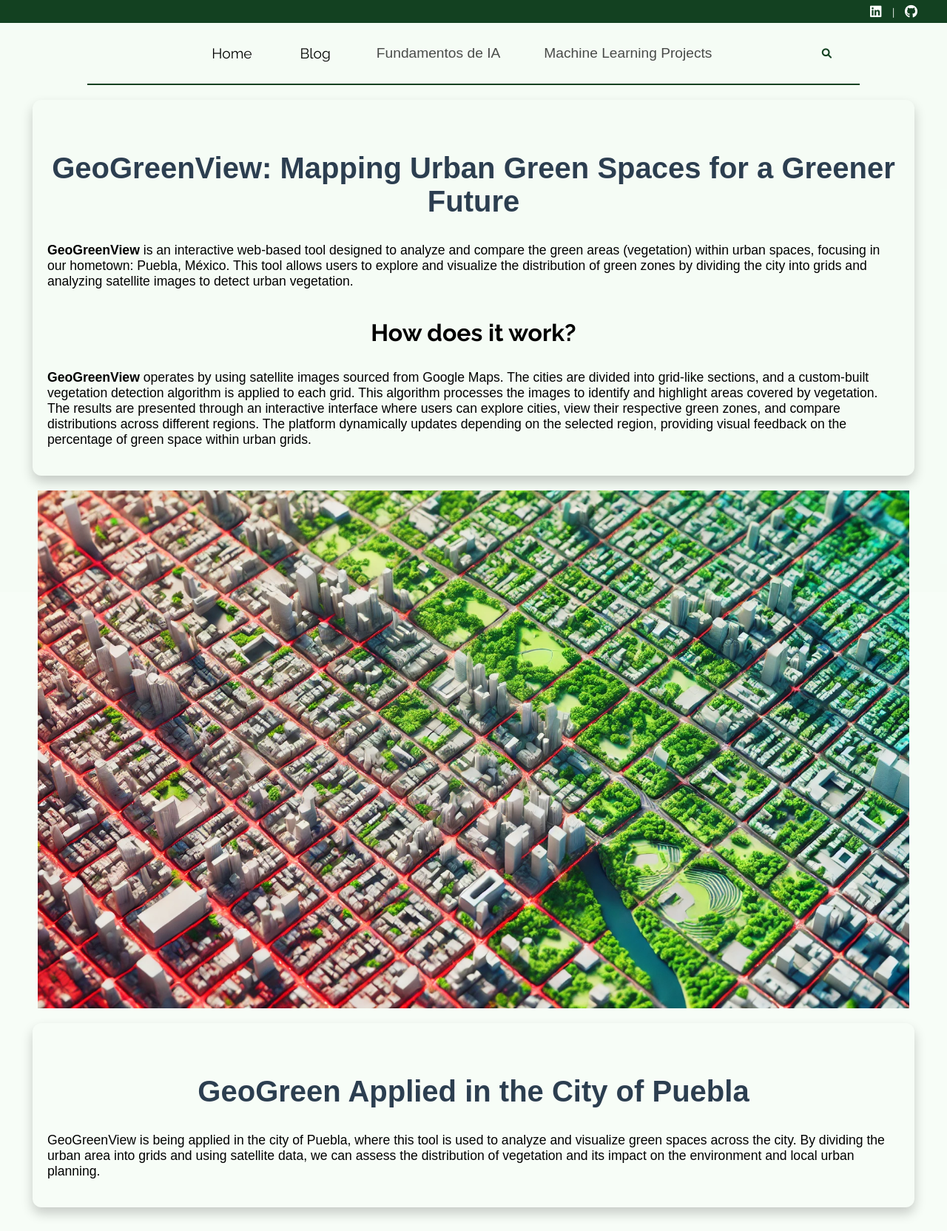
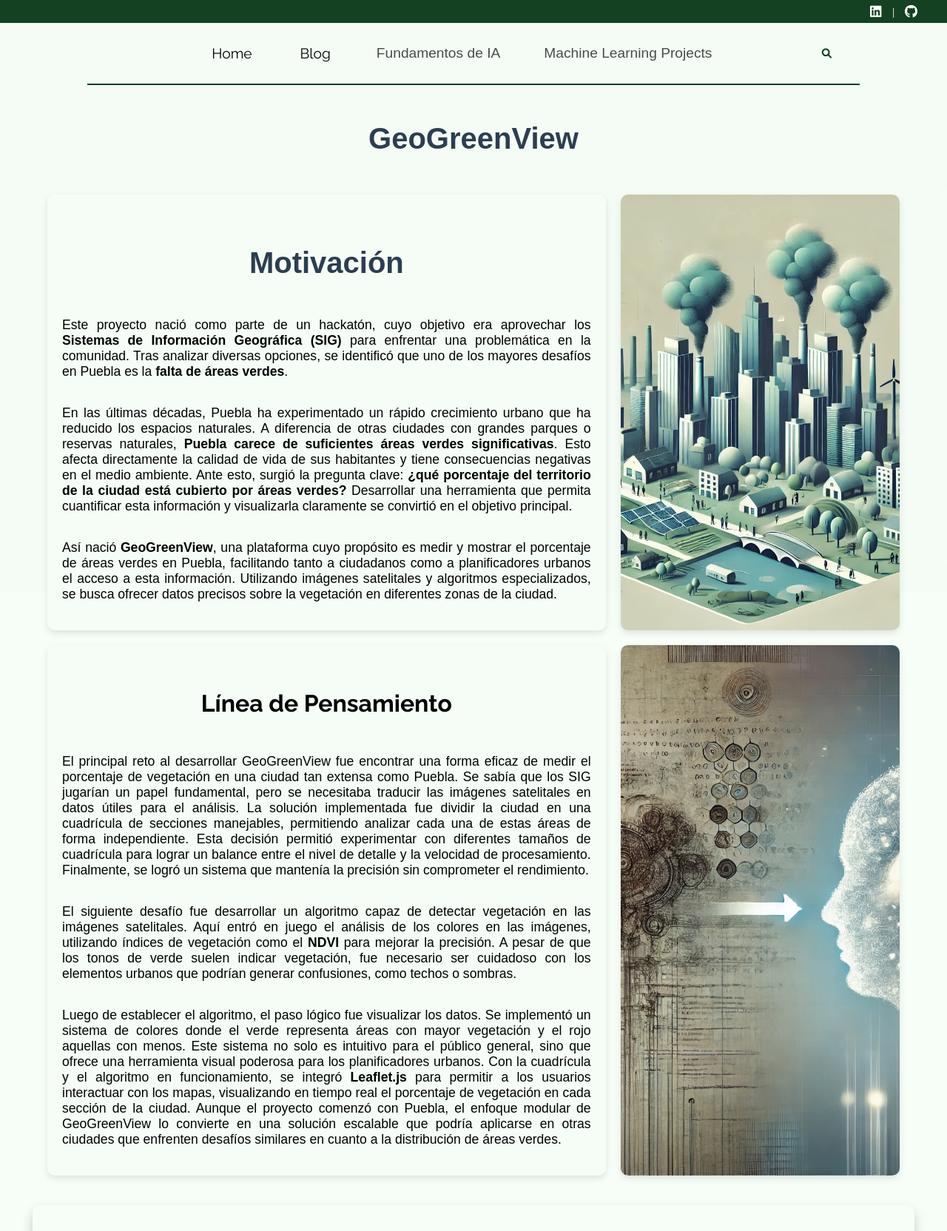
Before and after one commit to RafaSanCed/DataMind, a Flask app: page /GeoGreenView in a window 1280 px wide. Shown: the top 1664 px of the page at 74% size. Run offline with Flask 3, Linux system fonts and the light colour scheme; parts of the project's set-up code (start-up, migrations or seed data) failed here and were passed over; some libraries are stand-ins or nearby versions.

Commit message:
add: little changes

```diff
--- a/app/static/css/styles.css
+++ b/app/static/css/styles.css
@@ -42,6 +42,15 @@ header {
     border-radius: 12px;
     box-shadow: 0 4px 8px rgba(0, 0, 0, 0.1);
     text-align: justify;
+}
+
+/* Para centrar solo la imagen dentro del contenedor */
+.container img {
+    display: block;  /* Asegura que la imagen se comporte como un bloque */
+    margin-left: auto;
+    margin-right: auto;
+    max-width: 100%; /* Ajusta el tamaño máximo de la imagen */
+    height: auto; /* Mantiene la proporción de la imagen */
 }
 
 .parallaxdog {
@@ -104,6 +113,12 @@ header {
     display: flex;
     flex-direction: column;
     justify-content: center; /* Centra el contenido verticalmente */
+}
+
+
+.motivation-left p,
+.thoughts-creative-left p {
+  text-align: justify;
 }
 
 /* Imagen derecha arriba */
@@ -752,6 +767,7 @@ box-shadow: 0 4px 10px rgba(0, 0, 0, 0.1);
 label[for="opacityRange"] {
 display: block;
 margin-top: 20px;
+text-align: center;
 }
 
 input[type="range"] {
--- a/app/templates/geogreen.html
+++ b/app/templates/geogreen.html
@@ -8,46 +8,78 @@
 rel="stylesheet"
 href="https://unpkg.com/leaflet@1.7.1/dist/leaflet.css"
 />
+
+<h2>GeoGreenView</h2>
+
+<div class="motivation-container">
+  <!-- Parte superior izquierda: Motivación -->
+  <div class="motivation-left">
+    <h2>Motivación</h2>
+    <p>Este proyecto nació como parte de un hackatón, cuyo objetivo era aprovechar los <strong>Sistemas de Información Geográfica (SIG)</strong> para enfrentar una problemática en la comunidad. Tras analizar diversas opciones, se identificó que uno de los mayores desafíos en Puebla es la <strong>falta de áreas verdes</strong>.</p>
+
+    <p>En las últimas décadas, Puebla ha experimentado un rápido crecimiento urbano que ha reducido los espacios naturales. A diferencia de otras ciudades con grandes parques o reservas naturales, <strong>Puebla carece de suficientes áreas verdes significativas</strong>. Esto afecta directamente la calidad de vida de sus habitantes y tiene consecuencias negativas en el medio ambiente. Ante esto, surgió la pregunta clave: <strong>¿qué porcentaje del territorio de la ciudad está cubierto por áreas verdes?</strong> Desarrollar una herramienta que permita cuantificar esta información y visualizarla claramente se convirtió en el objetivo principal.</p>
+
+    <p>Así nació <strong>GeoGreenView</strong>, una plataforma cuyo propósito es medir y mostrar el porcentaje de áreas verdes en Puebla, facilitando tanto a ciudadanos como a planificadores urbanos el acceso a esta información. Utilizando imágenes satelitales y algoritmos especializados, se busca ofrecer datos precisos sobre la vegetación en diferentes zonas de la ciudad.</p>
+</div>
+
+
+  <!-- Parte superior derecha: Imagen relacionada con el problema -->
+  <div class="motivation-right-top">
+      <img src="/static/images/comunityproblem.webp" alt="Imagen relacionada con la motivación">
+  </div>
+
+  <!-- Parte inferior izquierda: Línea de pensamiento y proceso creativo -->
+  <div class="thoughts-creative-left">
+    <h3>Línea de Pensamiento</h3>
+    <p>El principal reto al desarrollar GeoGreenView fue encontrar una forma eficaz de medir el porcentaje de vegetación en una ciudad tan extensa como Puebla. Se sabía que los SIG jugarían un papel fundamental, pero se necesitaba traducir las imágenes satelitales en datos útiles para el análisis. La solución implementada fue dividir la ciudad en una cuadrícula de secciones manejables, permitiendo analizar cada una de estas áreas de forma independiente. Esta decisión permitió experimentar con diferentes tamaños de cuadrícula para lograr un balance entre el nivel de detalle y la velocidad de procesamiento. Finalmente, se logró un sistema que mantenía la precisión sin comprometer el rendimiento.</p>
+
+    <p>El siguiente desafío fue desarrollar un algoritmo capaz de detectar vegetación en las imágenes satelitales. Aquí entró en juego el análisis de los colores en las imágenes, utilizando índices de vegetación como el <strong>NDVI</strong> para mejorar la precisión. A pesar de que los tonos de verde suelen indicar vegetación, fue necesario ser cuidadoso con los elementos urbanos que podrían generar confusiones, como techos o sombras.</p>
+
+    <p>Luego de establecer el algoritmo, el paso lógico fue visualizar los datos. Se implementó un sistema de colores donde el verde representa áreas con mayor vegetación y el rojo aquellas con menos. Este sistema no solo es intuitivo para el público general, sino que ofrece una herramienta visual poderosa para los planificadores urbanos. Con la cuadrícula y el algoritmo en funcionamiento, se integró <strong>Leaflet.js</strong> para permitir a los usuarios interactuar con los mapas, visualizando en tiempo real el porcentaje de vegetación en cada sección de la ciudad. Aunque el proyecto comenzó con Puebla, el enfoque modular de GeoGreenView lo convierte en una solución escalable que podría aplicarse en otras ciudades que enfrenten desafíos similares en cuanto a la distribución de áreas verdes.</p>
+  </div>
+
+  <!-- Parte inferior derecha: Imagen relacionada con el proceso creativo -->
+  <div class="motivation-right-bottom">
+      <img src="/static/images/creativo.webp" alt="Imagen relacionada con el proceso creativo">
+  </div>
+</div>
+
 <div class="container">
-    <h2>GeoGreenView: Mapping Urban Green Spaces for a Greener Future</h2>
+  <h2>Mapeando Espacios Verdes Urbanos para un Futuro Más Verde</h2>
+  <p><strong>GeoGreenView</strong> es una herramienta web interactiva diseñada para analizar y comparar las áreas verdes en zonas urbanas, comenzando con Puebla. A través de una interfaz intuitiva, los usuarios pueden explorar la distribución de la vegetación en la ciudad, dividida en cuadrículas, y visualizar los resultados a partir del análisis de imágenes satelitales.</p>
 
-    <p>
-        <strong>GeoGreenView</strong> is an interactive web-based tool designed to analyze and compare the green areas (vegetation) within urban spaces, focusing in our hometown: Puebla, México. This tool allows users to explore and visualize the distribution of green zones by dividing the city into grids and analyzing satellite images to detect urban vegetation.        </p>
-    <h3>How does it work?</h3>
-    <p>
-        <strong>GeoGreenView</strong> operates by using satellite images sourced from Google Maps. The cities are divided into grid-like sections, and a custom-built vegetation detection algorithm is applied to each grid. This algorithm processes the images to identify and highlight areas covered by vegetation. The results are presented through an interactive interface where users can explore cities, view their respective green zones, and compare distributions across different regions. The platform dynamically updates depending on the selected region, providing visual feedback on the percentage of green space within urban grids.
-    </p>
+  <h3>¿Cómo funciona?</h3>
+  <p>Se utilizan imágenes satelitales de Google Maps, dividiendo las ciudades en cuadrículas y aplicando un algoritmo personalizado para detectar vegetación en cada sección. Los resultados se presentan en una plataforma interactiva donde los usuarios pueden explorar las diferentes áreas, comparar los niveles de vegetación y obtener una visión más clara de la distribución verde en la ciudad.</p>
 </div>
+
 
 <div class="parallaxgeogreen"></div>
 
 <div class="container">
-        <h2>GeoGreen Applied in the City of Puebla</h2>
-        <p>
-        GeoGreenView is being applied in the city of Puebla, where this tool is used to analyze and visualize green spaces across the city. By dividing the urban area into grids and using satellite data, we can assess the distribution of vegetation and its impact on the environment and local urban planning.
-        </p>
+  <h3>GeoGreen aplicado en Puebla</h3>
+  <p><strong>GeoGreenView</strong> se implementa en la ciudad de Puebla, donde se analiza y visualiza los espacios verdes. Al dividir la ciudad en cuadrículas y utilizando datos satelitales, evaluamos la distribución de la vegetación y su impacto en el medio ambiente y la planificación urbana.</p>
 </div>
 
 
 <div class="container_geo">
     <div id="map"></div>
     <div id="controls">
-    <button id="analyze-grid">Analyze Grids</button>
+    <button id="analyze-grid">Analizar cuadrículas</button>
 
     <!-- Opacity Slider -->
-    <label for="opacityRange">Opacity: </label>
+    <label for="opacityRange">Opacidad: </label>
     <input type="range" id="opacityRange" min="10" max="100" value="10" />
 
         <!-- Legend for Vegetation Levels -->
     <div id="legend">
-        <h4>Vegetation Levels</h4>
-        <i style="background: red"></i> <b>Low</b> (0-10%)<br />
+        <h4>Niveles de vegetación</h4>
+        <i style="background: red"></i> <b>Bajo</b> (0-10%)<br />
         <i style="background: orange"></i>
-        <b>Medium-Low</b>(10-20%)<br />
-        <i style="background: yellow"></i> <b>Medium</b> (20-30%)<br />
+        <b>Medio-Bajo </b>(10-20%)<br />
+        <i style="background: yellow"></i> <b>Medio</b> (20-30%)<br />
         <i style="background: yellowgreen"></i
-        ><b>Medium-High</b> (30-50%)<br />
-        <i style="background: green"></i><b>High</b> (50-100%)<br />
+        ><b>Medio-Alto</b> (30-50%)<br />
+        <i style="background: green"></i><b>Alto</b> (50-100%)<br />
     </div>
     </div>
     </div>
@@ -55,78 +87,58 @@ href="https://unpkg.com/leaflet@1.7.1/dist/leaflet.css"
 
 
 <div class="container">
-    <h3>Why does it matter? </h3>
-    <p>
-        Urban green spaces play a crucial role in enhancing the quality of life and environmental health in cities. These areas, which include parks, tree-lined streets, and urban forests, provide a multitude of benefits that positively impact both individuals and communities.
-    </p>
-    <p>
-        First and foremost, green spaces are essential for improving public health. They encourage physical activity such as walking, cycling, and jogging, which contributes to reducing rates of cardiovascular diseases, obesity, and other health issues. Moreover, they promote mental well-being by reducing stress and improving cognitive function. Studies show that access to nature and green spaces can lower the rates of anxiety, depression, and other mental health issues, particularly in disadvantaged communities that otherwise lack access to such resources
-        <a href="https://www.weforum.org/agenda/2021/05/nature-green-space-urban-cities-exercise-fresh-air/" class="reference-link" target="_blank">[1]</a>
+  <h3>¿Por qué es importante?</h3>
+  <p>Los espacios verdes juegan un papel esencial en la calidad de vida urbana. Desde promover actividades físicas hasta mitigar el impacto del cambio climático, estos espacios son fundamentales para mejorar la salud tanto física como mental de los habitantes, y también para reducir el efecto de isla de calor urbana, una preocupación creciente en ciudades como Puebla.</p>
+
+  <p>Los espacios verdes fomentan la actividad física, mejoran la salud mental y reducen el estrés. Además, contribuyen a la mitigación del cambio climático, reducen el calor urbano y mejoran la calidad del aire al absorber contaminantes
+  <a href="https://www.weforum.org/agenda/2021/05/nature-green-space-urban-cities-exercise-fresh-air/" class="reference-link" target="_blank">[1]</a>
         <a href="https://www.nhm.ac.uk/discover/why-we-need-green-spaces-in-cities.html" class="reference-link" target="_blank">[2].</a>
     </p>
 
+      <p>GeoGreenView aspira a concienciar a la población y a proporcionar a los responsables de la planificación urbana una herramienta para tomar decisiones basadas en datos
+      <a href="https://www.isglobal.org/en/healthisglobal/-/custom-blog-portlet/why-more-green-space-is-essential-for-cities/4735173/0" class="reference-link" target="_blank">[3].</a>
+
+    </p>
+
+    <h3>¿Qué porcentaje de las ciudades debería ser de áreas verdes?</h3>
     <p>
-    From an environmental perspective, green areas mitigate the urban heat island effect, a phenomenon where urban spaces experience higher temperatures due to heat trapped by buildings and infrastructure. By cooling these areas, green spaces reduce energy consumption for air conditioning and help counteract climate change. Additionally, they improve air quality by absorbing pollutants and filtering harmful gases like carbon dioxide
-    <a href="https://www.isglobal.org/en/healthisglobal/-/custom-blog-portlet/why-more-green-space-is-essential-for-cities/4735173/0" class="reference-link" target="_blank">[3].</a>
-
+      El porcentaje recomendado de áreas verdes en una ciudad es un tema de creciente interés, ya que estos espacios juegan un papel crucial en la calidad de vida urbana. Según la Organización Mundial de la Salud (OMS), se sugiere que cada ciudad debería contar con al menos 9 metros cuadrados de área verde por habitante para garantizar una vida saludable. Sin embargo, algunos expertos y organizaciones ambientales abogan por metas aún más ambiciosas.
+    </p>
+    <p>
+      Diversos estudios han indicado que aproximadamente entre el 15-20% del territorio urbano debería estar destinado a áreas verdes. Este porcentaje puede variar dependiendo de la densidad poblacional y las características geográficas de cada ciudad. En regiones densamente pobladas, como algunas megaciudades, alcanzar estos niveles puede ser un desafío, lo que refuerza la necesidad de diseñar y planificar estratégicamente los espacios verdes para garantizar un acceso equitativo a todos los residentes.
+    </p>
+    <p>
+      Contar con un mayor porcentaje de áreas verdes no solo proporciona beneficios estéticos y recreativos, sino que también es crucial para la sostenibilidad ambiental de las ciudades. Los espacios verdes ayudan a mejorar la calidad del aire, reducen el efecto de isla de calor urbana y mitigan los efectos del cambio climático al absorber CO2. Además, promueven la biodiversidad local y ofrecen espacios seguros para la interacción social y la recreación.
+    </p>
+    <p>
+      En definitiva, mientras más áreas verdes tenga una ciudad, mejor será la calidad de vida de sus habitantes. Las áreas verdes no son un lujo, sino una necesidad vital para el bienestar físico y mental de las poblaciones urbanas.
     </p>
 </div>
 
 <div class="container">
-    <h3>What benefits does it have?</h3>
-    <p>
-        We believe that this project raises awareness, it highlights the importance of green areas in urban spaces, focusing in their positive impact on air quality, mental well-being, public health, and overall quality of life.
-        Also, the tool could potentially offer policymakers and urban planners a data-driven comparison of green space distribution, emphasizing the need for sustainable urban development in cities with low green area density.
-        And finally, by providing a user-friendly and interactive experience, it encourages the public to learn about the significance of green spaces in our home town and supports advocacy for urban vegetation.        </p>
-    <h3>What do we hope to achieve?</h3>
-    <p>
-        GeoGreenView aims to foster an understanding of the critical role of green spaces in urban planning. It seeks to inform both policymakers and citizens about the disparities in green space availability and the need for greener, more sustainable urban environments. Through the interactive display of this information, the tool aspires to encourage more proactive approaches to urban development that prioritize the integration of green areas, especially in cities where these spaces are limited.        </p>
-</div>
-
-<div class="container">
-    <h3>What percentage of cities should be green areas?</h3>
-    <p>
-    The recommended percentage of green areas in a city is a topic of increasing interest, as these spaces play a crucial role in the quality of urban life. According to the World Health Organization (WHO), it is suggested that each city should have at least 9 square meters of green space per inhabitant to ensure a healthy quality of life. However, some experts and environmental organizations advocate for even more ambitious goals.
+    <h2>Copenhague: Un Modelo de Espacios Verdes Urbanos</h2>
+    <img src="{{ url_for('static', filename='images/copenhagen.jpg') }}"
+    alt="Copenhagen Green Spaces">
+        <p>
+      Copenhague, Dinamarca, es un ejemplo mundial de planificación urbana verde, integrando espacios naturales en su desarrollo de manera armónica. Con el objetivo de ser carbono-neutral para 2025, Copenhague muestra que el desarrollo sostenible es fundamental para mejorar la calidad de vida.
     </p>
     <p>
-    Various studies have indicated that around 15-20% of urban territory should be dedicated to green areas. This percentage can vary depending on population density and the geographic characteristics of each city. In densely populated regions, such as some megacities, achieving these levels can be challenging, reinforcing the need to strategically design and plan green spaces to ensure equitable access for all residents.
+      Con parques, calles arboladas y techos verdes, la ciudad ha logrado reducir el calor urbano, mejorar la calidad del aire y ofrecer espacios recreativos para sus ciudadanos. GeoGreenView sigue este modelo, enfocándose en cómo se distribuyen las áreas verdes en las ciudades, permitiendo a los usuarios visualizar, a través de datos en tiempo real, cómo se distribuye la vegetación en cada área de Puebla.
     </p>
     <p>
-    Having a higher percentage of green areas not only provides aesthetic and recreational benefits but is also crucial for the environmental sustainability of cities. Green spaces help improve air quality, reduce urban heat islands, and mitigate the effects of climate change by absorbing CO2. They also promote local biodiversity and provide safe spaces for social interaction and recreation.
-    </p>
-    <p>
-    Ultimately, the more green a city has, the better the quality of life for its inhabitants. Green areas are not a luxury, but a vital necessity for the physical and mental well-being of urban populations.
+      La cuadrícula de la imagen representa la proporción de vegetación en diferentes partes de la ciudad. Al igual que en Copenhague, GeoGreenView tiene como objetivo ayudar a las ciudades a mejorar su infraestructura verde, asegurando que las áreas verdes sean una prioridad en la planificación urbana futura.
     </p>
 </div>
 
 <div class="container">
-    <h2>Copenhagen: A Model of Urban Green Spaces</h2>
-    <img src="{{ url_for('static', filename='img/copenhagen.jpg') }}"
-    alt="Copenhagen Green Spaces"
-    style="width: 80%; height: auto; border-radius: 8px; display: block; margin: 0 auto;">
-    <p>
-    Copenhagen, Denmark, is widely recognized as one of the greenest cities in the world. Over the years, the city has made great strides in integrating green spaces into its urban landscape, aiming for a harmonious balance between urban development and nature. The city has set ambitious goals to become carbon-neutral by 2025, and its green initiatives play a crucial role in achieving this vision.
-    </p>
-    <p>
-    With parks, tree-lined streets, and green rooftops, Copenhagen prioritizes green areas not only for their aesthetic appeal but also for their role in improving air quality, reducing urban heat, and providing spaces for outdoor activities. One of the most iconic green spaces in the city is the King's Garden, which offers both residents and visitors a natural refuge in the heart of the city.
-    </p>
-    <p>
-    The city is also leading the way with innovative urban planning that incorporates green elements into residential and commercial areas. For example, the Superkilen Park is a public space that combines art, green areas, and recreational spaces, enhancing the quality of life for Copenhagen's residents.
-    </p>
-    <p>
-    Copenhagen's commitment to sustainability and urban greenery serves as an inspiring model for cities worldwide, demonstrating that a strong focus on green spaces can lead to both environmental benefits and a higher quality of life for its citizens.
-    </p>
-</div>
-
-<div class="container">
-    <h2>Select Other Cities in Mexico</h2>
-    <p>Choose a city from the list below to explore its green areas using the GeoGreenView tool. </p>
+    <h2>Selecciona Otras Ciudades en México</h2>
+    <p>Elige una ciudad de la lista a continuación para explorar sus áreas verdes utilizando la herramienta GeoGreenView.</p>
 </div>
 
 
 <div class="container_buttons">
     <!-- City selection buttons -->
-    <button id= "Change_city", onclick="moveToCity(19.4326, -99.1332, 13)">Mexico City</button>
+    <button id= "Change_city", onclick="moveToCity(19.4326, -99.1332, 13)">Ciudad de México</button>
     <button id= "Change_city", onclick="moveToCity(20.6597, -103.3496, 13)">Guadalajara</button>
     <button id= "Change_city", onclick="moveToCity(25.6866, -100.3161, 13)">Monterrey</button>
     <button id= "Change_city", onclick="moveToCity(21.1619, -86.8515, 13)">Cancún</button>
@@ -137,23 +149,23 @@ href="https://unpkg.com/leaflet@1.7.1/dist/leaflet.css"
 
     <div id="city-map"></div>
     <div id="city-controls">
-        <button id="analyze-grid-city">Analyze Grids</button>
+        <button id="analyze-grid-city">Analizar cuadrículas</button>
 
         <!-- Slider de opacidad -->
-        <label for="opacityRangeCity">Opacity: </label>
+        <label for="opacityRangeCity">Opacidad: </label>
         <input type="range" id="opacityRangeCity" min="10" max="100" value="10" style="width: 100%;" />
 
         <!-- Leyenda de niveles de vegetación -->
         <div id="legend">
-          <h4>Vegetation Levels</h4>
-          <i style="background: red"></i> <b>Low</b> (0-10%)<br />
+          <h4>Niveles de vegetación</h4>
+          <i style="background: red"></i> <b>Bajo</b> (0-10%)<br />
           <i style="background: orange"></i>
-          <b>Medium-Low</b>
+          <b>Medio-Bajo </b>
           (10-20%)<br />
-          <i style="background: yellow"></i> <b>Medium</b> (20-30%)<br />
+          <i style="background: yellow"></i> <b>Medio</b> (20-30%)<br />
           <i style="background: yellowgreen"></i
-          ><b>Medium-High</b> (30-50%)<br />
-          <i style="background: green"></i><b>High</b> (50-100%)<br />
+          ><b>Medio-Alto</b> (30-50%)<br />
+          <i style="background: green"></i><b>Alto</b> (50-100%)<br />
         </div>
       </div>
     </div>
--- a/app/templates/historIA.html
+++ b/app/templates/historIA.html
@@ -8,9 +8,11 @@
 
 <!-- Contenido adicional después de la imagen de parallax -->
 <div class="container">
-    <h1>Historia de la Inteligencia Artificial</h1>
-    <p>La historia de la IA ha evolucionado considerablemente a lo largo de las décadas...</p>
+    <h2>¿Qué es la inteligencia artificial?</h2>
+    <p>Primero que nada, necesitamos definir claramente de qué estamos hablando cuando mencionamos a la IA. ¿Qué es la inteligencia artificail, el machine learning y el deep learnig y como se relacionan? Esta relación se puede visualizar en la siguiente figura</p>
+    <img class="image-container" src="/static/images/machineia.png" alt="Imagen relacionada con el proceso creativo">
 </div>
+
 <div class="parallaxhistoria"></div>
 
 <!-- Segunda sección de contenido -->
--- a/app/templates/visualize.html
+++ b/app/templates/visualize.html
@@ -3,6 +3,7 @@
 {% block title %}Corrección Ortográfica y Embeddings de Razas de Perros{% endblock %}
 
 {% block content %}
+<h2>Embeddings con Bigramas</h2>
 
 <div class="motivation-container">
     <!-- Parte superior izquierda: Motivación -->
```
Also changed, not shown: app/static/images/comunityproblem.webp (added), app/static/images/copenhagen.jpg (added), app/static/images/machineia.png (added), app/static/images/machinelearning-ia.jpg (added).
